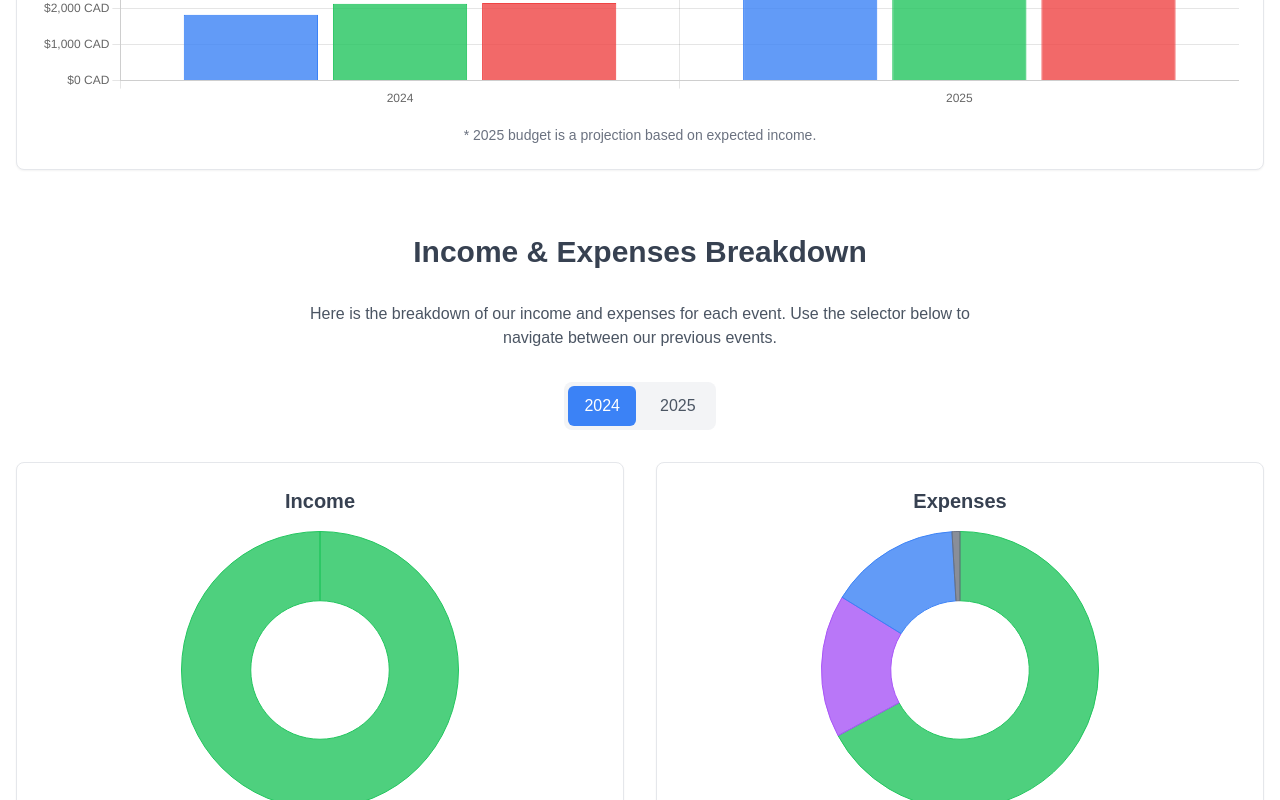
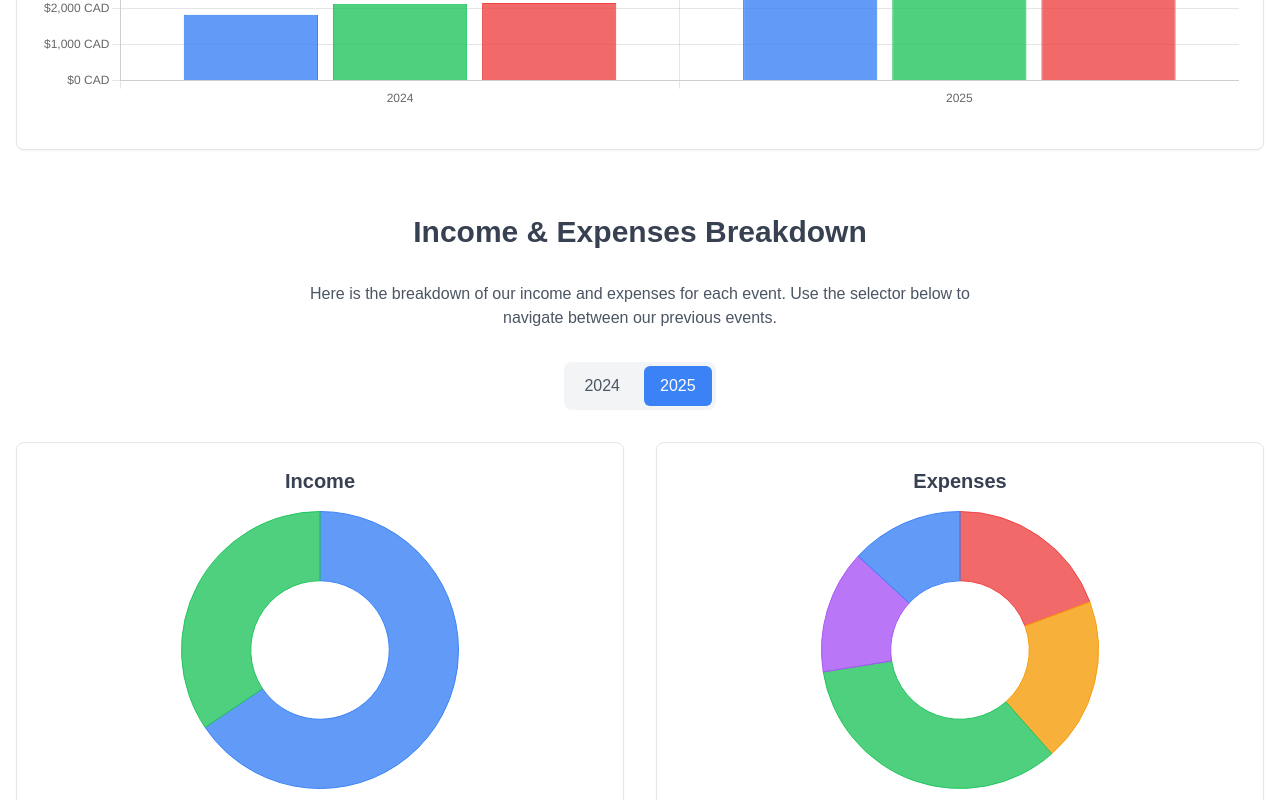
Before and after one commit to devmtl2024-org/devmtl2024-org.github.io, a React (Vite) app: page /transparency in a window 1280 px wide. Shown: the part 1080-1880 px from the top of the page. Built offline with nearby package versions, Linux system fonts and the light colour scheme.

Commit message:
Arrange transparency page

```diff
--- a/src/components/Transparency/BudgetOverviewChart.tsx
+++ b/src/components/Transparency/BudgetOverviewChart.tsx
@@ -95,13 +95,14 @@ export default function BudgetOverviewChart({ data }: { data: BudgetYear[] }) {
         <Bar data={chartData} options={options} />
       </div>
       <div className="mt-4 text-sm text-gray-500 text-center">
-        <p>
+        {/* TODO: Add back when we have a budget for 2026 */}
+        {/* <p>
           *{" "}
           {t({
-            fr: "Le budget de 2025 est une projection basée sur les revenus planifiés.",
-            en: "2025 budget is a projection based on expected income.",
+            fr: "Le budget de 2026 est une projection basée sur les revenus planifiés.",
+            en: "2026 budget is a projection based on expected income.",
           })}
-        </p>
+        </p> */}
       </div>
     </div>
   );
--- a/src/components/Transparency/IncomeExpensesBreakdown.tsx
+++ b/src/components/Transparency/IncomeExpensesBreakdown.tsx
@@ -20,10 +20,12 @@ export default function IncomeExpensesBreakdown({
   data,
 }: IncomeExpensesBreakdownProps) {
   const { t } = useTranslation();
-  const [selectedYear, setSelectedYear] = useState(data[0]?.year || 2024);
+  const [selectedYear, setSelectedYear] = useState(
+    data[data.length - 1]?.year || 2024,
+  );
 
   const selectedData =
-    data.find(({year}) => year === selectedYear) || data[0];
+    data.find(({ year }) => year === selectedYear) || data[0];
 
   const incomeData = {
     labels: [
@@ -33,14 +35,8 @@ export default function IncomeExpensesBreakdown({
     datasets: [
       {
         data: [selectedData.income.sponsors, selectedData.income.tickets],
-        backgroundColor: [
-          "rgba(59, 130, 246, 0.8)",
-          "rgba(34, 197, 94, 0.8)",
-        ],
-        borderColor: [
-          "rgba(59, 130, 246, 1)",
-          "rgba(34, 197, 94, 1)",
-        ],
+        backgroundColor: ["rgba(59, 130, 246, 0.8)", "rgba(34, 197, 94, 0.8)"],
+        borderColor: ["rgba(59, 130, 246, 1)", "rgba(34, 197, 94, 1)"],
         borderWidth: 1,
       },
     ],
@@ -99,7 +95,7 @@ export default function IncomeExpensesBreakdown({
       },
       tooltip: {
         callbacks: {
-          label({dataset, parsed, label}) {
+          label({ dataset, parsed, label }) {
             const total = dataset.data.reduce((a, b) => a + b, 0);
             const percentage = ((parsed / total) * 100).toFixed(1);
             return `${label}: $${parsed.toLocaleString()} CAD (${percentage}%)`;
@@ -124,7 +120,7 @@ export default function IncomeExpensesBreakdown({
       {/* Year Selector */}
       <div className="flex justify-center mb-8">
         <div className="flex gap-2 bg-gray-100 p-1 rounded-lg">
-          {data.map(({year}) => (
+          {data.map(({ year }) => (
             <button
               key={year}
               onClick={() => setSelectedYear(year)}
```
